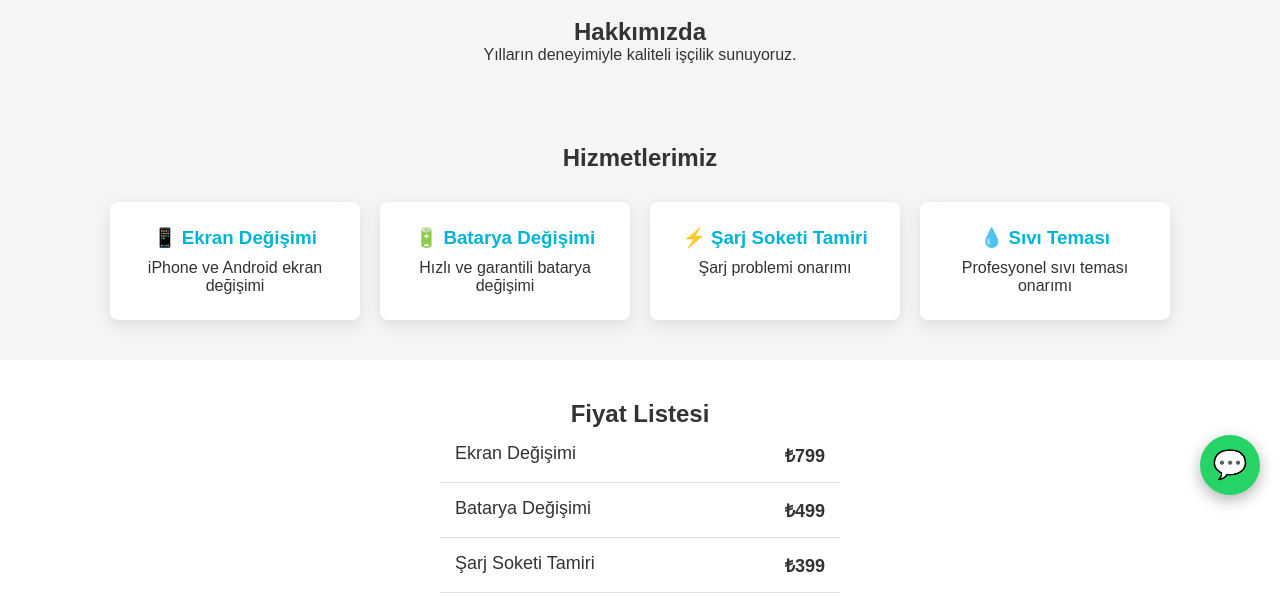
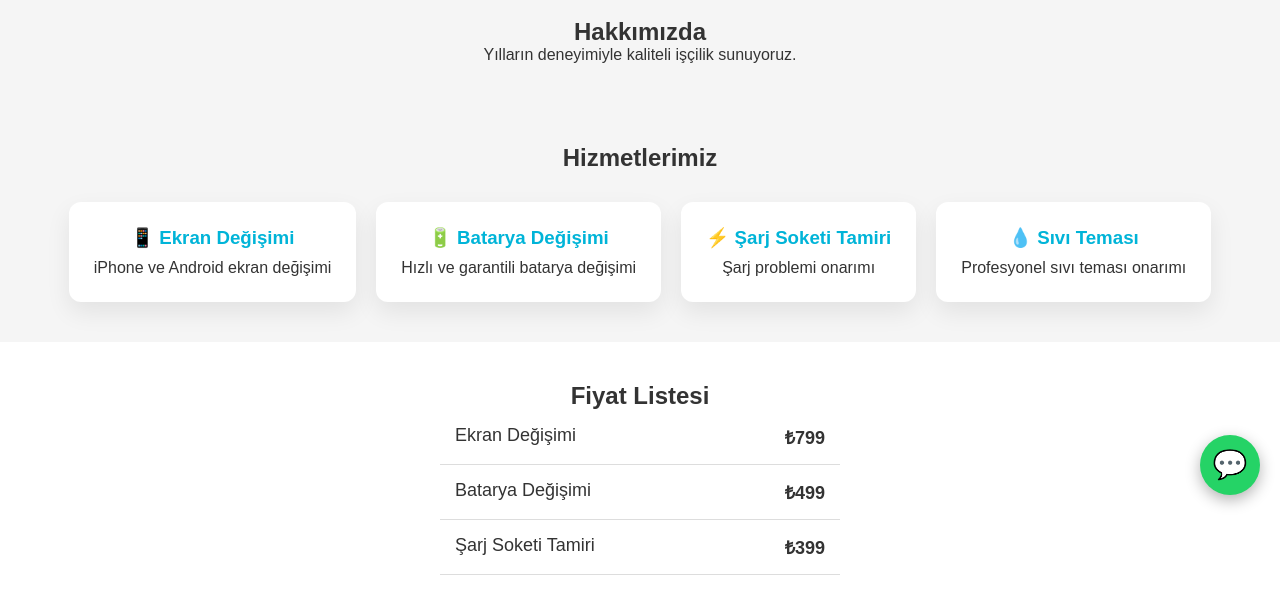
Before and after one commit to FurkanBYB52/telefoncu-site, a plain HTML site: page index.html in a window 1280 px wide. Shown: the part 285-881 px from the top of the page. Drawn offline with Linux system fonts and the light colour scheme.

Commit message:
Update style.css

```diff
--- a/style.css
+++ b/style.css
@@ -78,16 +78,16 @@ footer {
 }
 
 .service {
-	width: 250px;
     background: white;
     padding: 25px;
-    border-radius: 8px;
-    box-shadow: 0 5px 15px rgba(0,0,0,0.1);
-    transition: transform 0.3s;
+    border-radius: 12px;
+    box-shadow: 0 10px 25px rgba(0,0,0,0.08);
+    transition: all 0.3s ease;
 }
 
 .service:hover {
-    transform: translateY(-5px);
+    transform: translateY(-8px);
+    box-shadow: 0 15px 30px rgba(0,0,0,0.15);
 }
 
 .service h3 {
```
